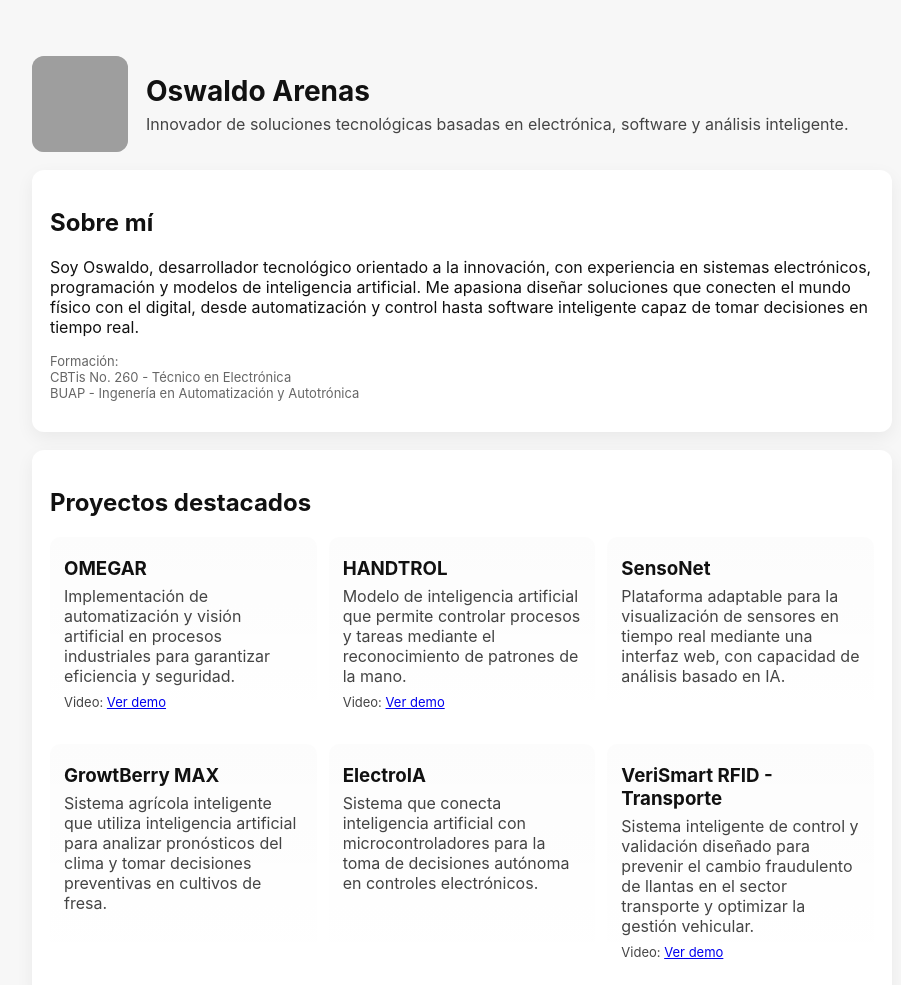
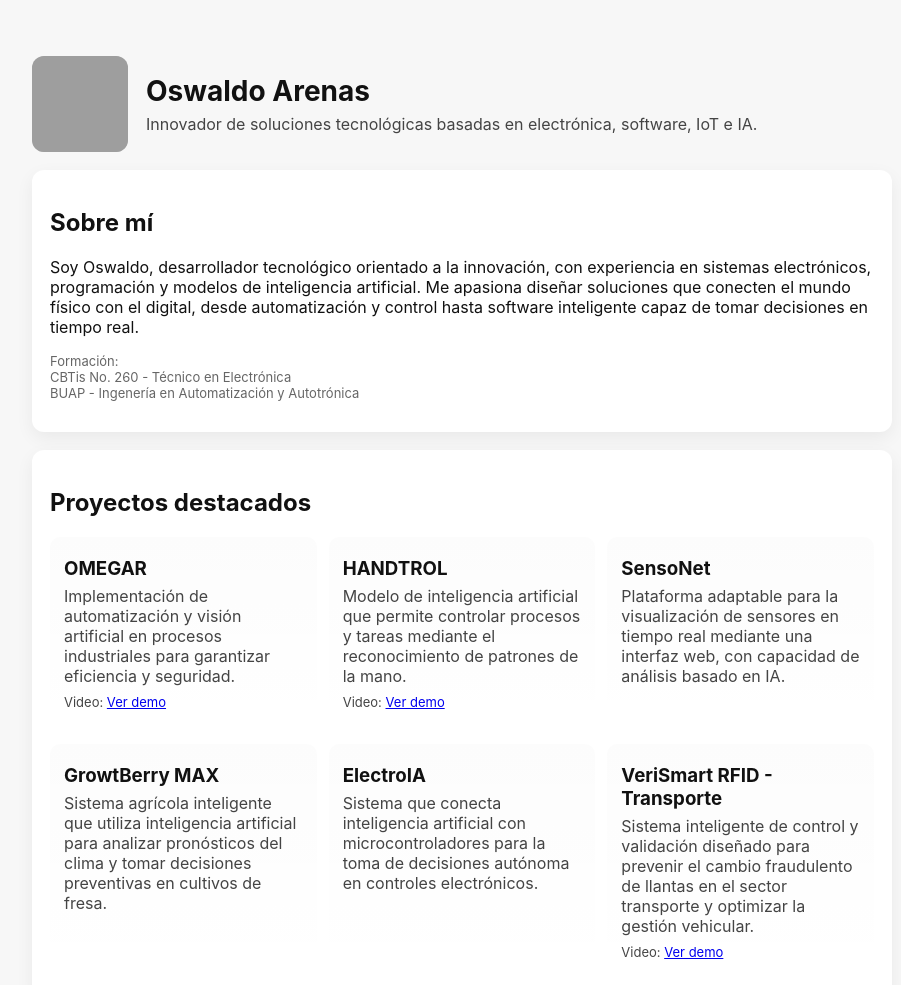
Before and after one commit to OswaArenas/Servicio-OswAI, a plain HTML site: page index.html in a window 1280 px wide. Shown: the top 985 px of the page, without its empty margins (178-1079 px from the left). Drawn offline with Linux system fonts and the light colour scheme; grey boxes are pictures that could not be loaded.

Commit message:
index.html

```diff
--- a/index.html
+++ b/index.html
@@ -37,7 +37,7 @@
       <img class="avatar" src="https://i.imgur.com/hBR6TnB.jpeg" alt="Avatar">
       <div>
         <h1>Oswaldo Arenas</h1>
-        <p class="lead">Innovador de soluciones tecnológicas basadas en electrónica, software y análisis inteligente.</p>
+        <p class="lead">Innovador de soluciones tecnológicas basadas en electrónica, software, IoT e IA.</p>
       </div>
     </header>
 
```
